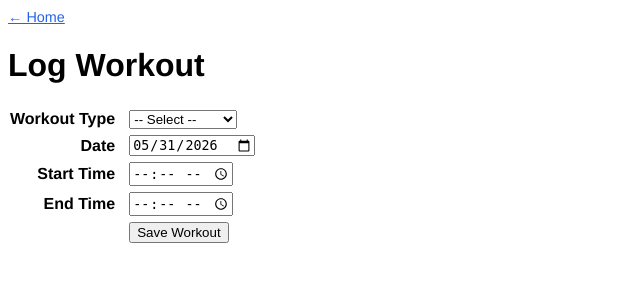
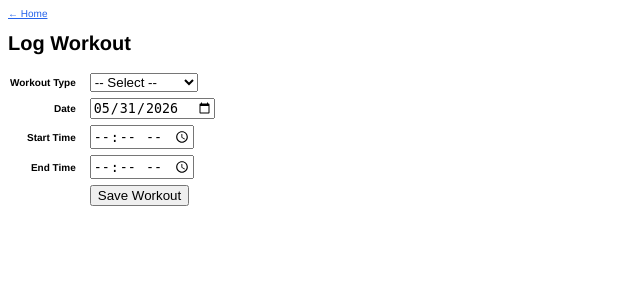
Before and after one commit to jranft/workout-tracker, a Flask app: page /new in a window 1280 px wide. Shown: the top 300 px of the page, without its empty margins (0-640 px from the left). Run offline with Flask 3, Linux system fonts and the light colour scheme.

Commit message:
Change all fonts to font-size 10px
Co-Authored-By: Claude Sonnet 4.6 <noreply@anthropic.com>

```diff
--- a/templates/index.html
+++ b/templates/index.html
@@ -6,7 +6,7 @@
   <meta name="color-scheme" content="light">
   <title>Workout Tracker</title>
   <style>
-    body { font-family: "Helvetica Neue", Helvetica, Arial, sans-serif; }
+    body { font-family: "Helvetica Neue", Helvetica, Arial, sans-serif; font-size: 10px; }
     .field-group { display: none; }
     .field-group.active { display: table-row-group; }
     td:first-child { text-align: right; font-weight: bold; padding-right: 12px; white-space: nowrap; }
@@ -14,7 +14,7 @@
   </style>
 </head>
 <body>
-  <a href="/" style="font-size:0.9rem; color:#2563eb;">&larr; Home</a>
+  <a href="/" style="font-size:10px; color:#2563eb;">&larr; Home</a>
   <h1>Log Workout</h1>
 
   {% with messages = get_flashed_messages() %}
```
